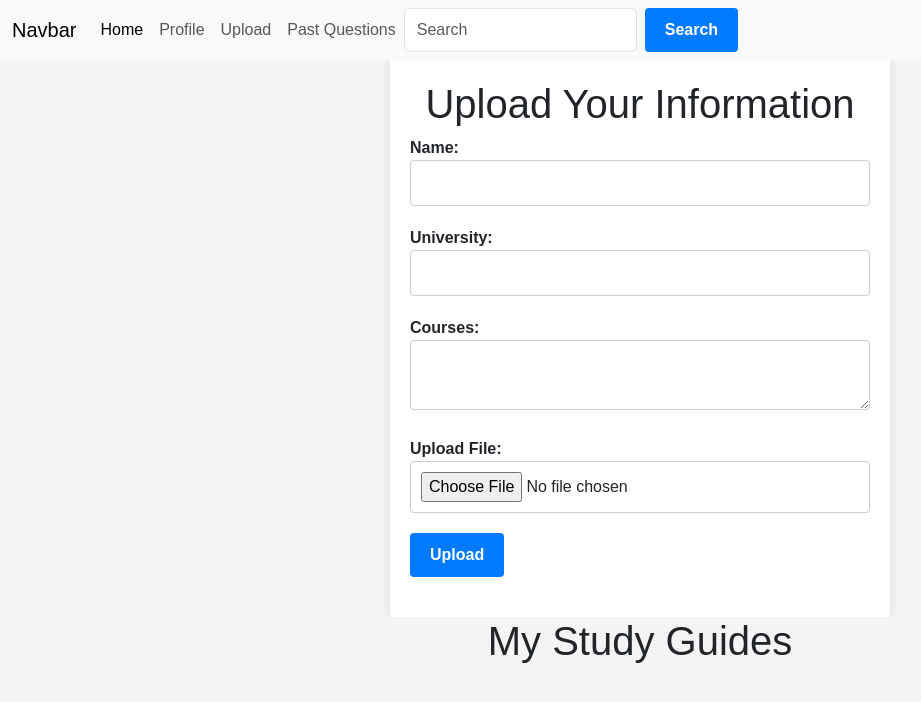
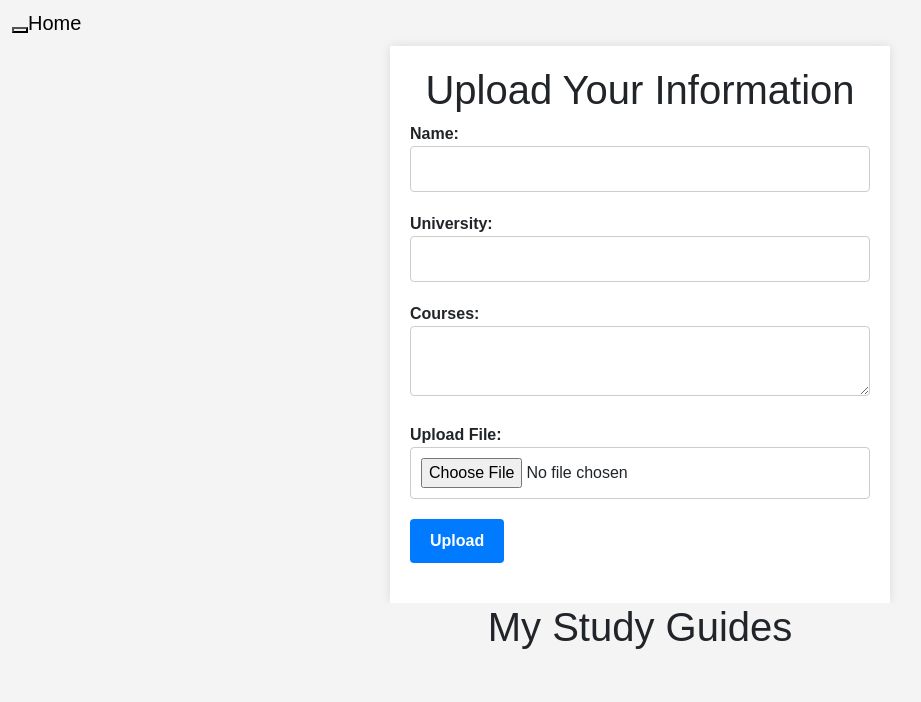
Before and after one commit to Dauphin-davlon/hack_ru_45, a React (Create React App) app in the folder frontend/: page / in a window 1280 px wide. Shown: the top 702 px of the page, without its empty margins (0-921 px from the left). Built offline with nearby package versions, Linux system fonts and the light colour scheme.

Commit message:
changed nav

```diff
--- a/frontend/src/components/nav.js
+++ b/frontend/src/components/nav.js
@@ -4,33 +4,26 @@
 function Nav() {
   return (
     <div>
-            <nav class="navbar navbar-expand-lg bg-body-tertiary">
+      <nav class="navbar navbar-inverse">
         <div class="container-fluid">
-                <a class="navbar-brand" href="#">Navbar</a>
-                <button class="navbar-toggler" type="button" data-bs-toggle="collapse" data-bs-target="#navbarSupportedContent" aria-controls="navbarSupportedContent" aria-expanded="false" aria-label="Toggle navigation">
-                  <span class="navbar-toggler-icon"></span>
+          <div class="navbar-header">
+            <button type="button" class="navbar-toggle" data-toggle="collapse" data-target="#myNavbar">
+              <span class="icon-bar"></span>
+              <span class="icon-bar"></span>
+              <span class="icon-bar"></span>
             </button>
-                <div class="collapse navbar-collapse" id="navbarSupportedContent">
-                  <div class= "d-flex justify-content-end">
-                    <ul class="navbar-nav me-auto mb-2 mb-lg-0">
-                      <li class="nav-item">
-                        <a class="nav-link active" aria-current="page" href="#">Home</a>
-                      </li>
-                      <li class="nav-item">
-                        <a class="nav-link" href="#">Profile</a>
-                      </li>
-                      <li class="nav-item">
-                        <a class="nav-link" href="#">Upload</a>
-                      </li>
-                      <li class="nav-item">
-                        <a class="nav-link" href="#">Past Questions</a>
-                      </li>
+            <a class="navbar-brand" href="index.html">Home</a>
+          </div>
+          <div class="collapse navbar-collapse" id="myNavbar">
+            <ul class="nav navbar-nav">
+              <li class="active"><a href="#">Home</a></li>
+              <li><a href="#">Upload</a></li>
+              <li><a href="#">Username/Guest</a></li>
             </ul>
-                  </div>
-                  <form class="d-flex justify-content-end" role="search">
-                    <input class="form-control me-2" type="search" placeholder="Search" aria-label="Search" />
-                    <button class="btn btn-outline-success" type="submit">Search</button>
-                  </form>
+            <ul class="nav navbar-nav navbar-right">
+              <li><a href="signin.html"><span class="glyphicon glyphicon-log-in"></span> Login</a></li>
+              <li><a href="#"><span class="glyphicon glyphicon-log-in"></span> Sign Up</a></li>
+            </ul>
           </div>
         </div>
       </nav>
```
Lines whose indentation alone changed are shown as unchanged.
